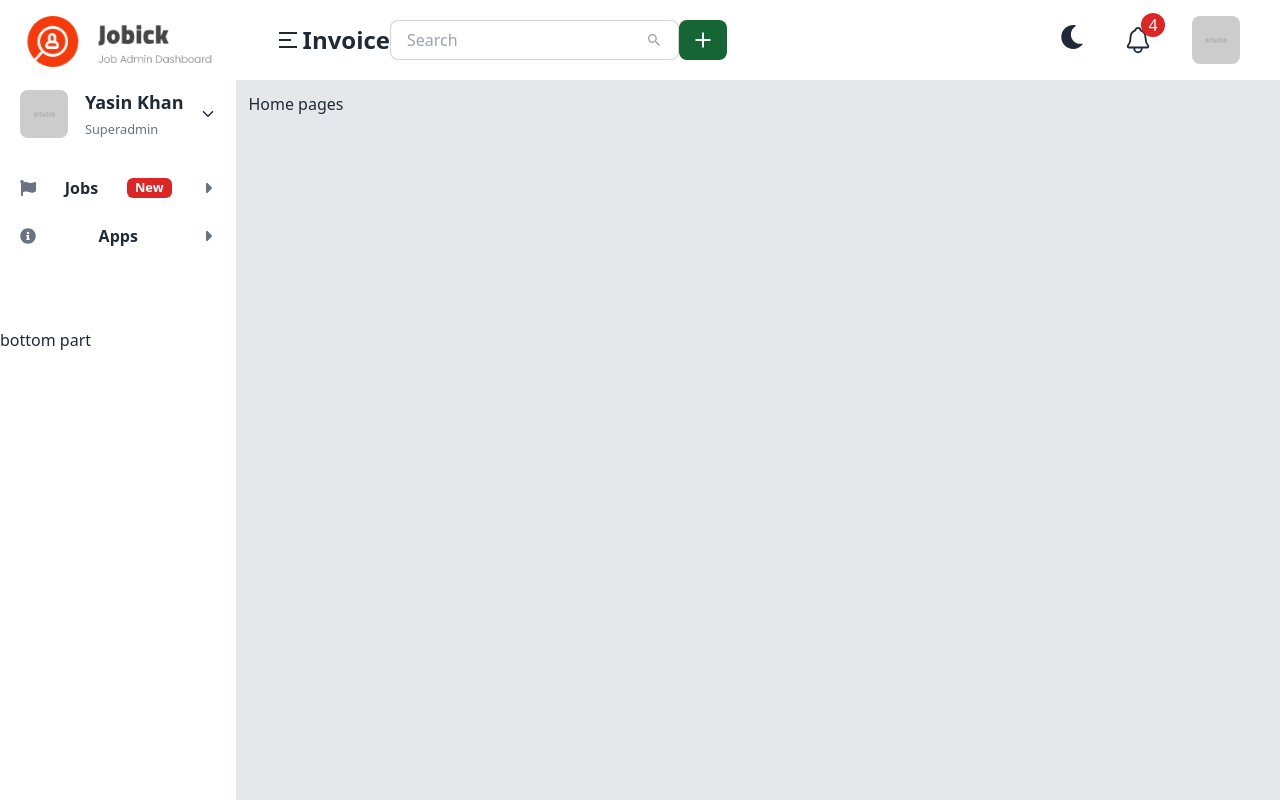
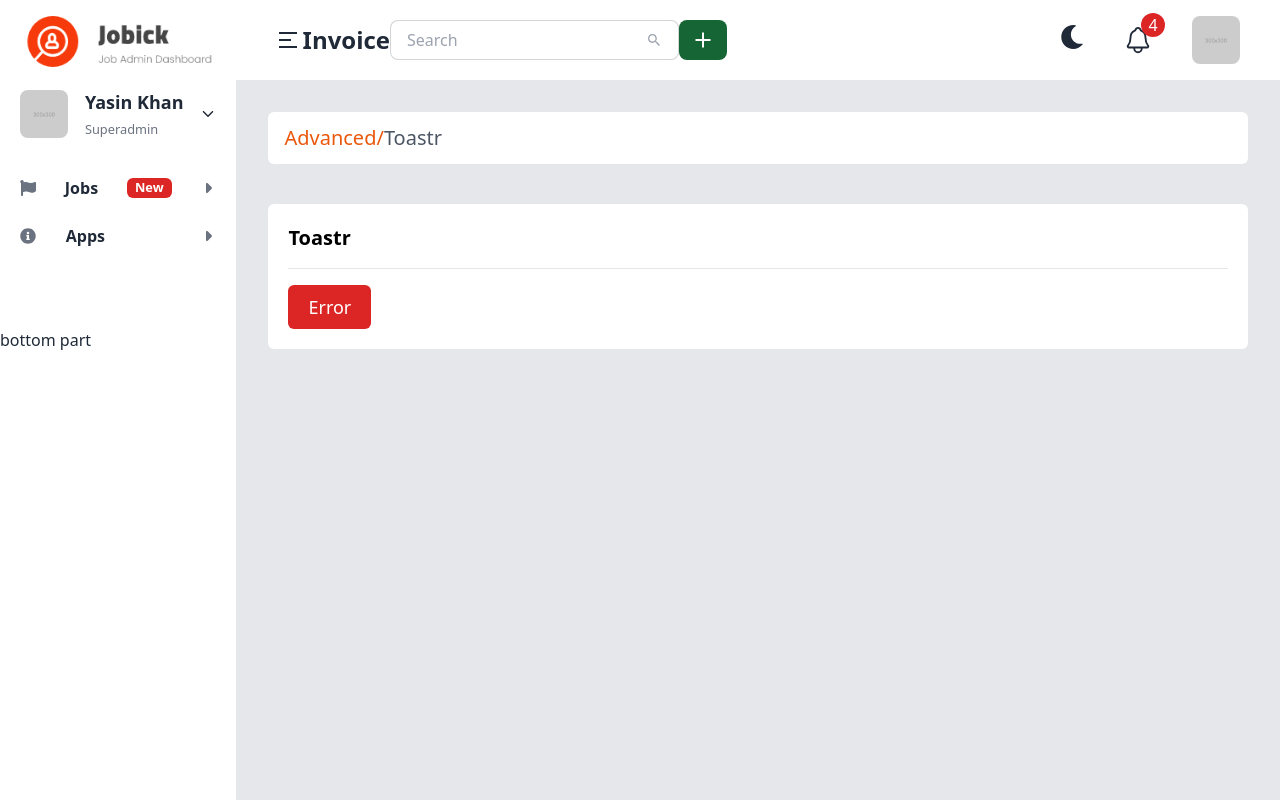
Before and after one commit to yasin2514/jobick, a React (Vite) app: page / in a window 1280 px wide. Built offline with nearby package versions, Linux system fonts and the light colour scheme.

Commit message:
new job page done

```diff
--- /dev/null
+++ b/src/Components/BreadCumb.jsx
@@ -0,0 +1,11 @@
+import React from 'react';
+
+const BreadCumb = ({text1,text2}) => {
+    return (
+        <div className='bg-white w-full px-4 py-3 text-xl rounded-md'>
+            <span  className='text-orange-600'>{text1}/</span ><span className='text-gray-600'>{text2}</span>
+        </div>
+    );
+};
+
+export default BreadCumb;
--- a/src/Components/NavbarBrand.jsx
+++ b/src/Components/NavbarBrand.jsx
@@ -85,7 +85,8 @@ const NavbarBrand = () => {
                 "flex items-center justify-between gap-5  text-[17px] font-semibold text-red-600 py-3 px-5 bg-pink-100"
               }
             >
-              <FaInfoCircle></FaInfoCircle>Apps{" "}
+              <FaInfoCircle></FaInfoCircle>
+              <span className="w-[105px]">Apps</span>{" "}
               <TiArrowSortedDown></TiArrowSortedDown>
             </div>
           </div>
@@ -100,7 +101,7 @@ const NavbarBrand = () => {
               className={`flex items-center  justify-between gap-5 text-[16px]  py-3 px-5 font-semibold  custom-div `}
             >
               <FaInfoCircle className="text-gray-500"></FaInfoCircle>
-              <span className="custom-text">Apps</span>{" "}
+              <span className="custom-text w-[105px]">Apps</span>{" "}
               <FaCaretRight className="text-gray-500"></FaCaretRight>
             </div>
           </div>
--- a/src/Pages/Jobs/Jobs.jsx
+++ b/src/Pages/Jobs/Jobs.jsx
@@ -1,7 +1,17 @@
 import React from "react";
+import BreadCumb from "../../Components/BreadCumb";
 
 const Jobs = () => {
-  return <div>Home pages</div>;
+  return (
+    <div className="p-5">
+      <BreadCumb text1={"Advanced"} text2={"Toastr"}></BreadCumb>
+      <div className="bg-white mt-10 rounded-md p-5 space-y-4">
+        <h5 className="text-xl font-semibold text-black">Toastr</h5>
+        <hr className="mt-4" />
+        <button className="text-white bg-red-600 rounded-md px-5 py-2 text-lg hover:bg-red-700 ">Error</button>
+      </div>
+    </div>
+  );
 };
 
 export default Jobs;
```
